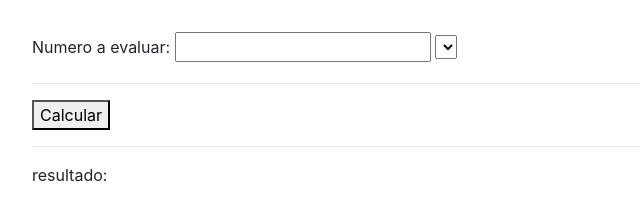
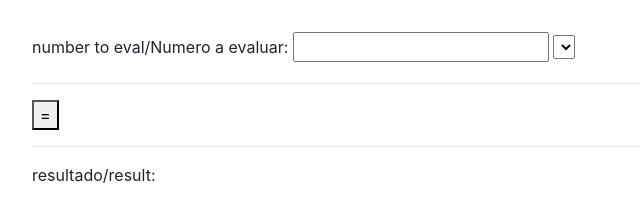
Before and after one commit to JuanMarchetto/funciones-jquery, a plain HTML site: page index.html in a window 1280 px wide. Shown: the whole page, without its empty margins (0-640 px from the left). Drawn offline with nearby package versions, Linux system fonts and the light colour scheme.

Commit message:
Update index.html

```diff
--- a/index.html
+++ b/index.html
@@ -7,17 +7,17 @@
     <title>Calculadora</title>
   </head>
   <body style="padding: 2rem;">
-    <label for="entrada">Numero a evaluar:</label>
+    <label for="entrada">number to eval/Numero a evaluar:</label>
     <input type="number" name="entrada" id="entrada">
     <select></select>
     <hr />
-    <button>Calcular</button>
+    <button>=</button>
     <hr />
-    <div>resultado:</div>
+    <div>resultado/result:</div>
     <div id="resultado"></div>
 
     <script src="https://code.jquery.com/jquery-3.3.1.slim.min.js"></script>
-    <script src="js/calculadora.js"></script>
-    <script src="js/funciones.js"></script>
+    <script src="js/calc.js"></script>
+    <script src="js/fun.js"></script>
   </body>
 </html>
```
